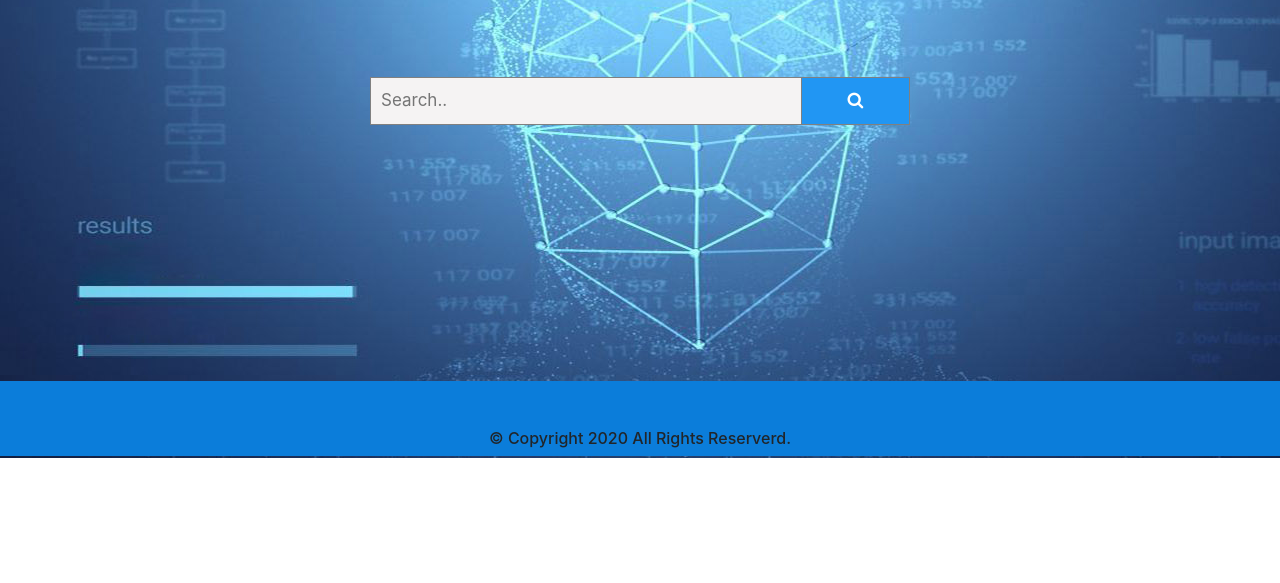
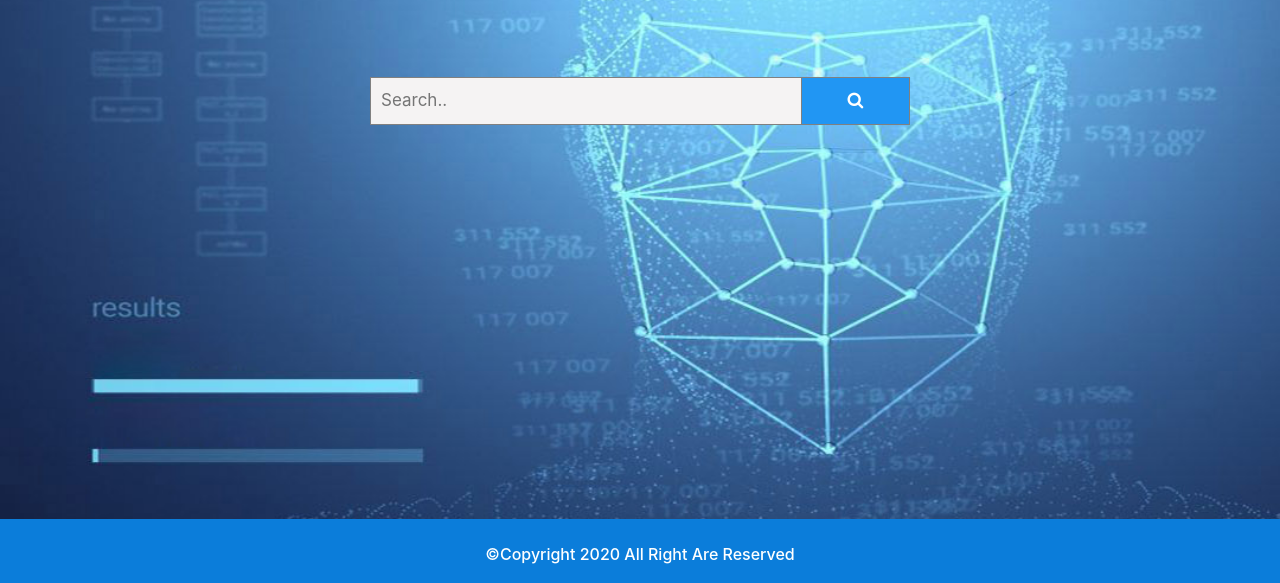
Before and after one commit to justinpaul707/Projectweb, a plain HTML site: page index.html in a window 1280 px wide. Shown: the part 217-800 px from the top of the page. Drawn offline with nearby package versions, Linux system fonts and the light colour scheme.

Commit message:
footer and background img corrected

```diff
--- a/assets/css/main.css
+++ b/assets/css/main.css
@@ -146,7 +146,6 @@ body {
     right: 0;
     text-align: right;
     top: 0;
-    vertical-align: middle;
     width: 7rem; }
     #menu .close:before {
       -moz-osx-font-smoothing: grayscale;
@@ -215,3 +214,14 @@ body.is-menu-visible #menu {
     clear: both;
     display: table;
   }
+
+  .footer {
+    position: fixed;
+    left: 0;
+    bottom: 0;
+    width: 100%;
+    background-color:#0b7dda;
+    color: white;
+    text-align: center;
+    height: 4em;
+ }
--- a/index.html
+++ b/index.html
@@ -7,8 +7,10 @@
     <style>
         body  {
           background-image: url('assets/images/18298.jpg');
-          background-repeat: no-repeat;
+
           background-attachment: fixed;
+
+          background-size: cover;
         }
         </style>
     <link rel="stylesheet" href="assets/css/main.css" />
@@ -18,7 +20,7 @@
 </head>
 <body>
     <header id="header">
-        <a class="logo" href="index.html">Advanced Campus Security System</a>
+        <a class="logo margin-left:1em" href="index.html">Advanced Campus Security System</a>
         <nav>
             <a href="#menu">Menu</a>
         </nav>
@@ -28,7 +30,7 @@
 				<ul class="links">
 					<li><a href="index.html">Home</a></li>
 					<li><a href="index.html">Elements</a></li>
-					<li><a href="index.html">Generic</a></li>
+					<li><a href="index.html">About</a></li>
 				</ul>
             </nav>
 
@@ -45,16 +47,9 @@
 
             </div>
     </section>
-    <footer style="background-color: #0b7dda;" >
-        <div class="container" style="margin-top: 13em; padding-top: 3em;"></div>
-            <div class="row">
-                <div class="container"  >
-                    <h6 class=" text-center"> &copy; Copyright 2020 All Rights Reserverd. </h6>
-                </div>
-            </div>
-        </div>
+    <footer class="footer">
+        <h6 style="margin-top: 1.6em;"> &copy;Copyright 2020 All Right Are Reserved</h6>
     </footer>
-
 
 
     <script src="assets/js/jquery.min.js"></script>
```
